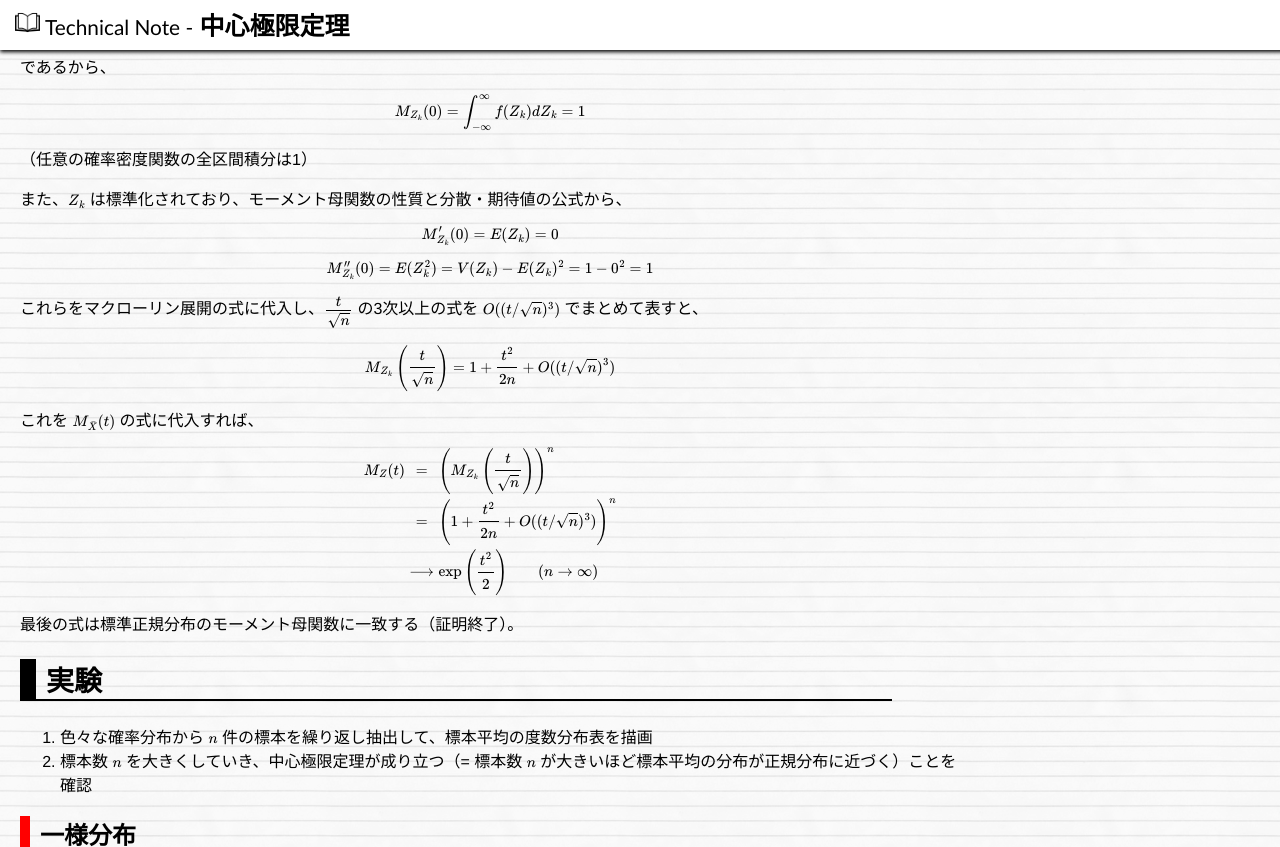
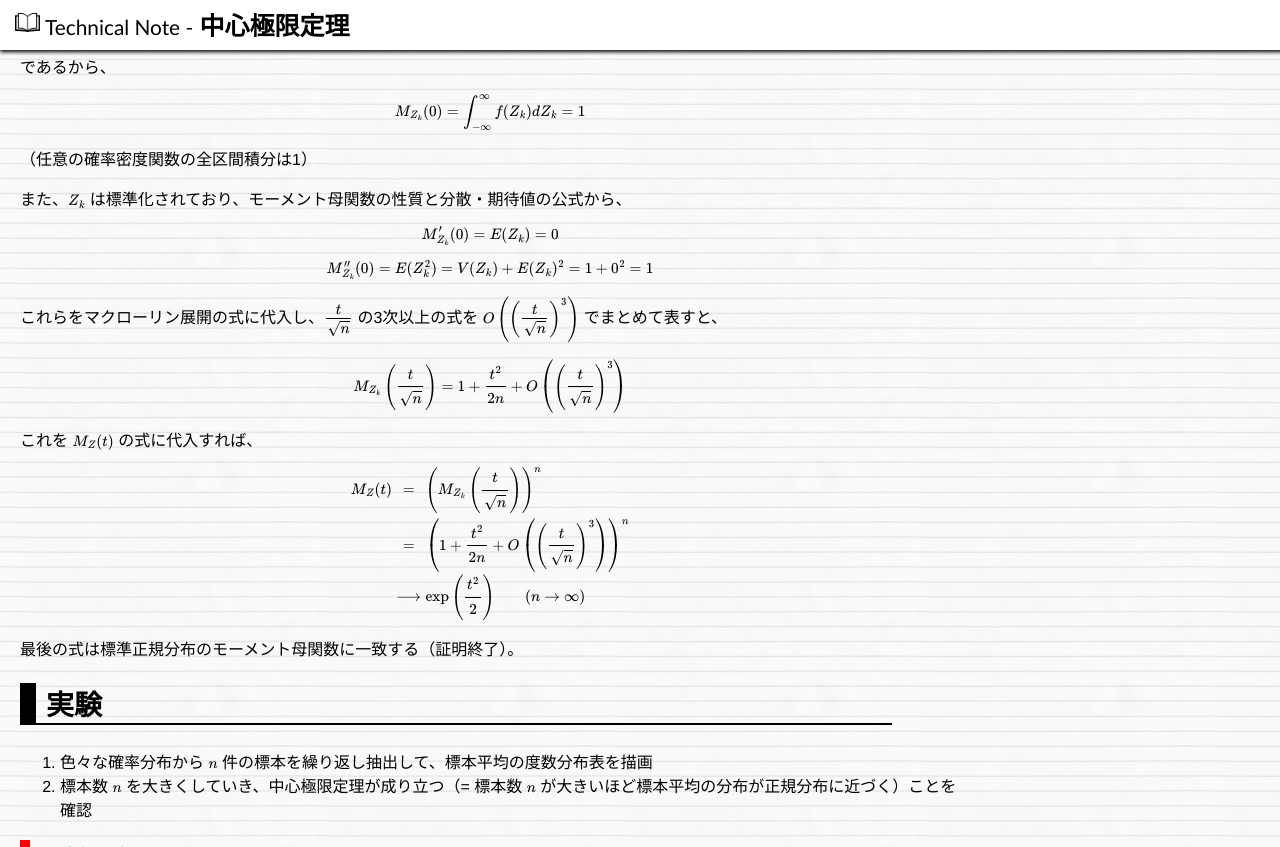
Before and after one commit to hkawabata/technical-note, a Jekyll site: the page built from docs/note/Math/statistics/central-limit-theorem.md, in a window 1280 px wide and 900 px high, scrolled down 2817 px, cut to the strip 0-847 px from the top of the window. Built offline with Jekyll 4.4.1, drawn with Linux system fonts in a browser that asks for light colours; nearby versions of some CDN libraries; our own code applies the rules of GitHub Pages for plain Markdown files; formulas are drawn with MathJax 3.

Commit message:
2023/03/13 18:34 update

```diff
--- a/docs/_includes/pagetree.xml
+++ b/docs/_includes/pagetree.xml
@@ -363,7 +363,8 @@
         <span class="pagetree-accordion">▼</span>
         <ul class="pagetree-hidden">
           <li>
-            <span>statistics</span>
+            <a href="https://hkawabata.github.io/technical-note/note/Math/statistics">統計学
+</a>
             <span class="pagetree-accordion">▼</span>
             <ul class="pagetree-hidden">
               <li>
--- a/docs/note/Math/statistics/central-limit-theorem.md
+++ b/docs/note/Math/statistics/central-limit-theorem.md
@@ -164,25 +164,25 @@ M'_{Z_k}(0) = E(Z_k) = 0
 $$
 
 $$
-M''_{Z_k}(0) = E(Z^2_k) = V(Z_k) - E(Z_k)^2 = 1-0^2=1
+M''_{Z_k}(0) = E(Z^2_k) = V(Z_k) + E(Z_k)^2 = 1+0^2=1
 $$
 
-これらをマクローリン展開の式に代入し、$\cfrac{t}{\sqrt{n}}$ の3次以上の式を $O((t/\sqrt{n})^3)$ でまとめて表すと、
+これらをマクローリン展開の式に代入し、$\cfrac{t}{\sqrt{n}}$ の3次以上の式を $O\left(\left(\cfrac{t}{\sqrt{n}}\right)^3\right)$ でまとめて表すと、
 
 $$
 M_{Z_k} \left (\cfrac{t}{\sqrt{n}} \right)
 =
-1 + \cfrac{t^2}{2n} + O ((t/\sqrt{n})^3)
+1 + \cfrac{t^2}{2n} + O\left(\left(\cfrac{t}{\sqrt{n}}\right)^3\right)
 $$
 
-これを $M_\bar{X}(t)$ の式に代入すれば、
+これを $M_Z(t)$ の式に代入すれば、
 
 $$
 \begin{eqnarray}
   M_Z(t) &=& \left( M_{Z_k} \left( \cfrac{t}{\sqrt{n}} \right) \right)^n
   \\ &=&
   \left(
-    1 + \cfrac{t^2}{2n} + O ((t/\sqrt{n})^3)
+    1 + \cfrac{t^2}{2n} + O\left(\left(\cfrac{t}{\sqrt{n}}\right)^3\right)
   \right)^n
   \\ &\longrightarrow&
   \exp{\left( \cfrac{t^2}{2} \right)} \qquad (n \rightarrow \infty)
```
Also changed, not shown: docs/note/Math/statistics/index.md (added, +40 -0 lines), docs/note/Math/statistics/time-series/autocorrelation.md (+1 -0 lines).
